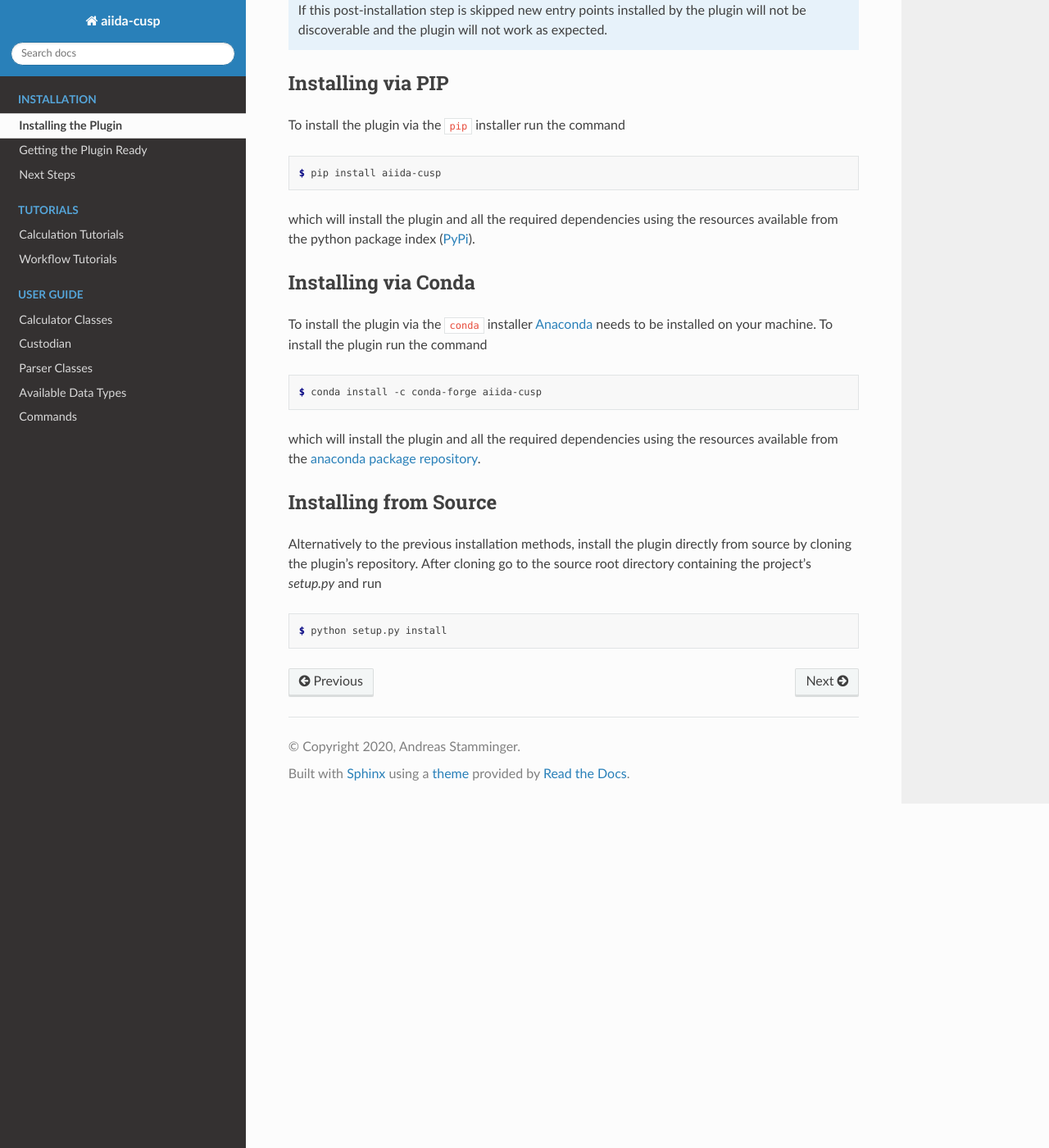
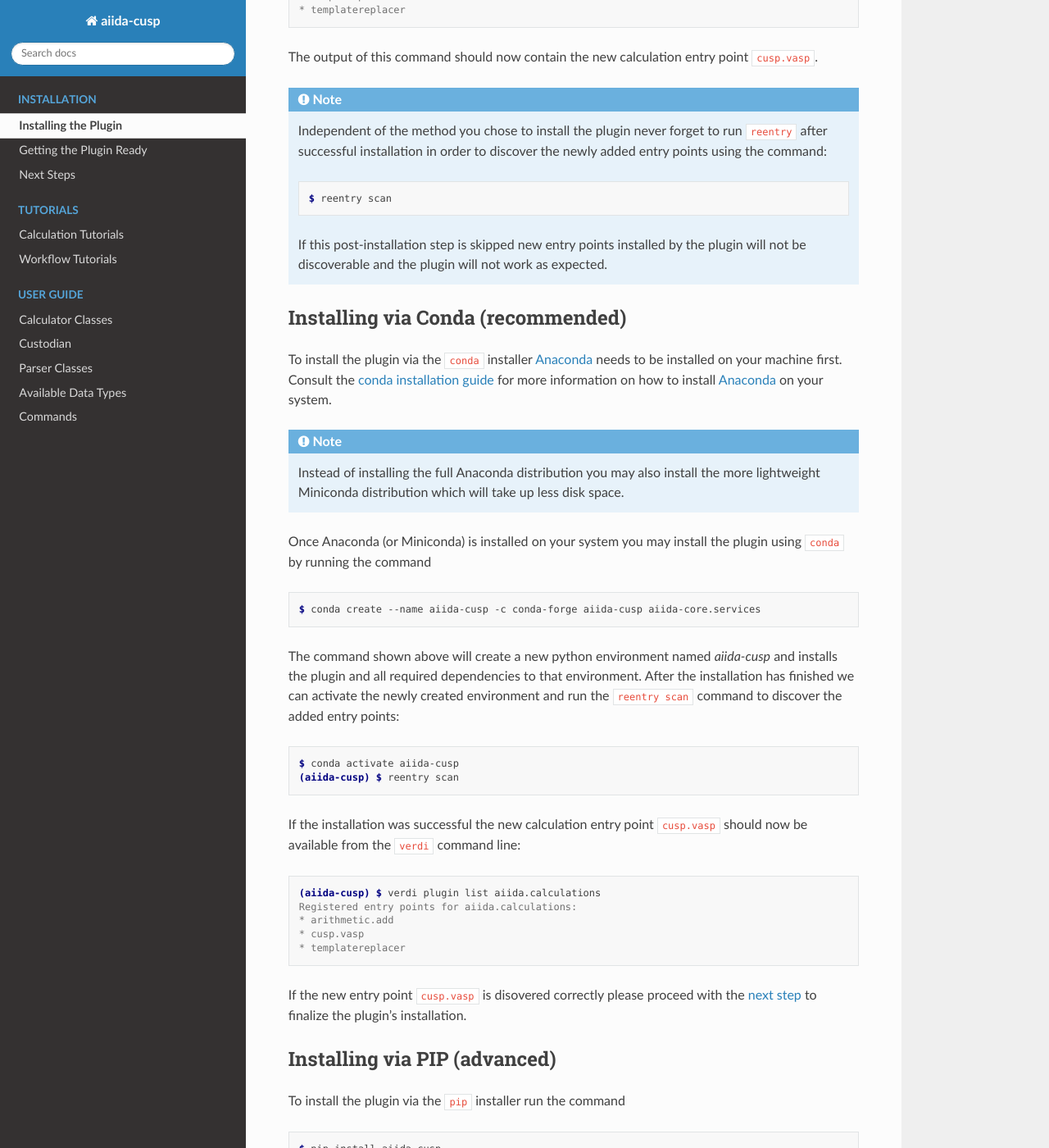
Before and after one commit to aiida-cusp/aiida-cusp, a Sphinx documentation site: the page built from docs/source/installation/installation.rst, in a window 1280 px wide and 1400 px high, scrolled down 619 px. Shown: the whole window at 82% size. Built offline with Sphinx 7.4.7 and the Read the Docs theme 2.0.0, drawn with Linux system fonts in a browser that asks for light colours; pages that are not in the unit, such as notebooks, are missing from menus; some of the changed text lies outside the part shown.

Commit message:
Update documentation install section (#10)

```diff
--- a/docs/source/installation/get_plugin_ready.rst
+++ b/docs/source/installation/get_plugin_ready.rst
@@ -14,7 +14,8 @@ If the above is not true for your installation, please complete the AiiDA instal
 
 .. note::
 
-   In case you are new to AiiDA please refer to the `AiiDA documentation`_ for detailed instructions on how to install and/or setup AiiDA and it's related services.
+   Although the plugin installation automatically installs AiiDA to the plugin's environment you still need to manually configure and setup the new AiiDA installation.
+   In case you are new to AiiDA please refer to the `AiiDA documentation`_ for detailed instructions on how to setup a new AiiDA installation and it's related services.
 
 .. _installation-getpluginready-setupcustodian:
 
--- a/docs/source/installation/installation.rst
+++ b/docs/source/installation/installation.rst
@@ -4,11 +4,19 @@
 Installing the Plugin
 *********************
 
-The plugin may be installed using a package manager, i.e. using :ref:`pip<installation-installingtheplugin-pip>` or :ref:`conda<installation-installingtheplugin-conda>`, or directly from the plugin's :ref:`source code<installation-installingtheplugin-source>`.
+It is strongly recommended to install the plugin using the :ref:`conda<installation-installingtheplugin-conda>` package manager which will also install the required RabbitMQ_ and PostgreSQL_ services.
+However, you may also install the plugin using either :ref:`pip<installation-installingtheplugin-pip>` or directly from the plugin's :ref:`source code<installation-installingtheplugin-source>`.
+
+.. warning::
+   Be advised that the installation via ``pip`` or directly from source will **not** install the required RabbitMQ_ or PostgreSQL_ services automatically!
+   While this allows you to use RabbitMQ_ or PostgreSQL_ installations already available on your system, it requires more manual work to get AiiDA setup and running.
+   Thus, these installation routes are considered suitable only for advanced AiiDA users.
+
 After the plugin has been installed you can check if the installation was successful by running the command
 
 .. code:: console
 
+   $ reentry scan
    $ verdi plugin list aiida.calculations
    Registered entry points for aiida.calculations:
    * arithmetic.add
@@ -27,10 +35,49 @@ The output of this command should now contain the new calculation entry point ``
 
    If this post-installation step is skipped new entry points installed by the plugin will not be discoverable and the plugin will not work as expected.
 
+.. _installation-installingtheplugin-conda:
+
+Installing via Conda (recommended)
+==================================
+
+
+To install the plugin via the ``conda`` installer Anaconda_ needs to be installed on your machine first.
+Consult the `conda installation guide <https://docs.conda.io/projects/conda/en/latest/user-guide/install/index.html>`_ for more information on how to install Anaconda_ on your system.
+
+.. note::
+
+   Instead of installing the full Anaconda distribution you may also install the more lightweight Miniconda distribution which will take up less disk space.
+
+Once Anaconda (or Miniconda) is installed on your system you may install the plugin using ``conda`` by running the command
+
+.. code-block:: console
+
+   $ conda create --name aiida-cusp -c conda-forge aiida-cusp aiida-core.services
+
+The command shown above will create a new python environment named `aiida-cusp` and installs the plugin and all required dependencies to that environment.
+After the installation has finished we can activate the newly created environment and run the ``reentry scan`` command to discover the added entry points:
+
+.. code-block:: console
+
+   $ conda activate aiida-cusp
+   (aiida-cusp) $ reentry scan
+
+If the installation was successful the new calculation entry point ``cusp.vasp`` should now be available from the ``verdi`` command line:
+
+.. code-block:: console
+
+   (aiida-cusp) $ verdi plugin list aiida.calculations
+   Registered entry points for aiida.calculations:
+   * arithmetic.add
+   * cusp.vasp
+   * templatereplacer
+
+If the new entry point ``cusp.vasp`` is disovered correctly please proceed with the :ref:`next step<installation-getpluginready>` to finalize the plugin's installation.
+
 .. _installation-installingtheplugin-pip:
 
-Installing via PIP
-==================
+Installing via PIP (advanced)
+=============================
 
 
 To install the plugin via the ``pip`` installer run the command
@@ -39,27 +86,13 @@ To install the plugin via the ``pip`` installer run the command
 
    $ pip install aiida-cusp
 
-which will install the plugin and all the required dependencies using the resources available from the python package index (PyPi_).
+which will install the plugin and the required dependencies using the resources available from the python package index (PyPi_).
 
-.. _installation-installingtheplugin-conda:
-
-Installing via Conda
-====================
-
-
-To install the plugin via the ``conda`` installer Anaconda_ needs to be installed on your machine.
-To install the plugin run the command
-
-.. code:: console
-
-   $ conda install -c conda-forge aiida-cusp
-
-which will install the plugin and all the required dependencies using the resources available from the `anaconda package repository <https://anaconda.org/anaconda/repo>`_.
 
 .. _installation-installingtheplugin-source:
 
-Installing from Source
-======================
+Installing from Source (advanced)
+=================================
 
 Alternatively to the previous installation methods, install the plugin directly from source by cloning the plugin's repository.
 After cloning go to the source root directory containing the project's `setup.py` and run
```
Also changed, not shown: other parts of docs/source/installation/installation.rst (+2 -0 lines).
